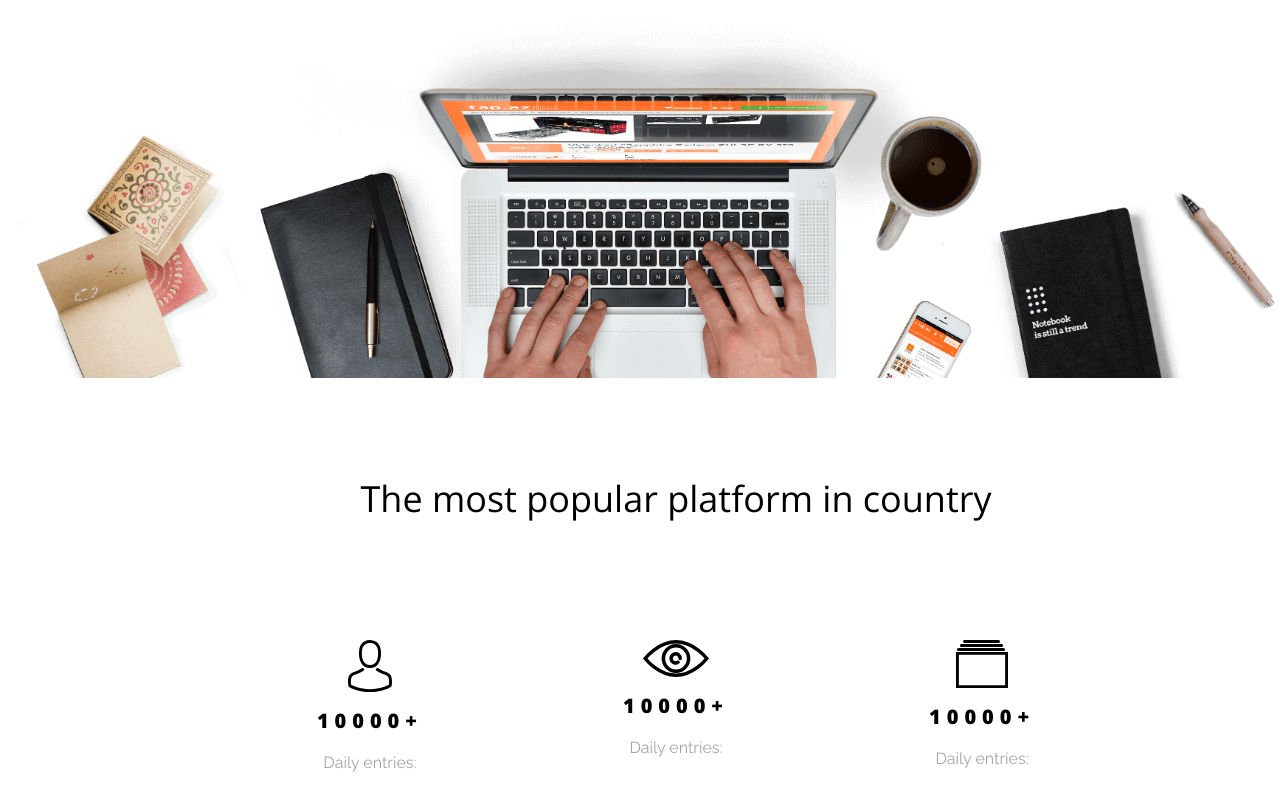
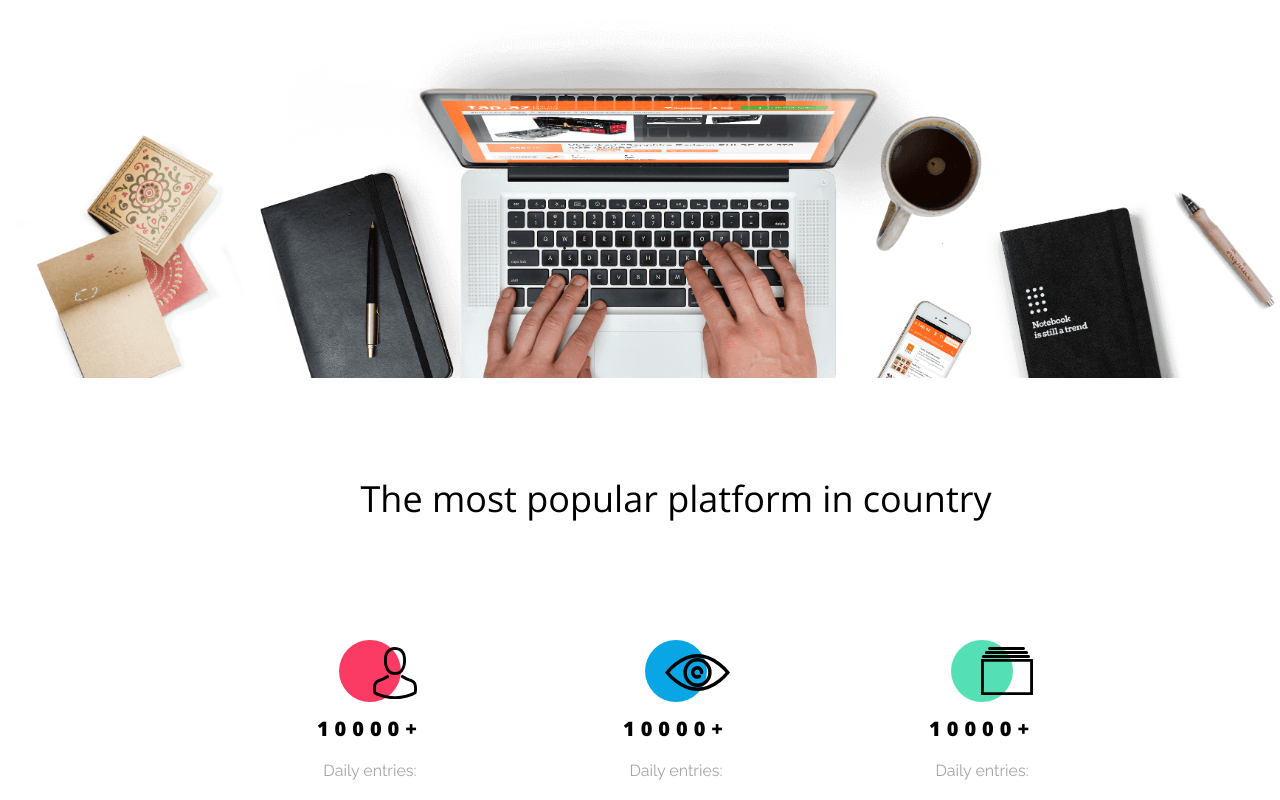
Before and after one commit to Jowitzki77/Best_shop, a plain HTML site: page index.html in a window 1280 px wide. Shown: the part 734-1534 px from the top of the page. Drawn offline with nearby package versions, Linux system fonts and the light colour scheme.

Commit message:
done cta section

```diff
--- a/css/style.css
+++ b/css/style.css
@@ -128,6 +128,9 @@ body{
 }
 .cta {
     text-align: center;
+    display: flex;
+    flex-direction: column;
+    align-items: center;
 }
 .cta img {
     margin-bottom: 15px;
@@ -143,3 +146,28 @@ body{
     font: normal normal normal 16px/19px var(--font-secondary);
     color: var(--grey-color-300);
 }
+.circle{
+    width: 62px;
+    height: 62px;
+    border-radius: 50%;
+    margin-bottom: 15px;
+}
+.red{
+    background-color: var(--red-color);
+}
+
+.blue{
+    background-color: var(--blue-color);
+}
+.green{
+    background-color: var(--green-color);
+}
+.circle img{
+    position: relative;
+    top: 7px;
+    right: -25px;
+}
+.blue img{
+    top: 14px;
+    right: -20px;
+}
--- a/index.html
+++ b/index.html
@@ -32,17 +32,23 @@
         <h2 class="section__heading">The most popular platform in country</h2>
         <div class="col-3">
             <div class="cta">
-                <img src="assets/person.svg" alt="person">
+                <div class="circle red">
+                    <img src="assets/person.svg" alt="person">
+                </div>
                 <p>10000+</p>
                 <p>Daily entries:</p>
             </div>
             <div class="cta">
-                <img src="assets/eye.svg" alt="person">
+                <div class="circle blue">
+                    <img src="assets/eye.svg" alt="person">
+                </div>
                 <p>10000+</p>
                 <p>Daily entries:</p>
             </div>
             <div class="cta">
-                <img src="assets/catalog.svg" alt="person">
+                <div class="circle green">
+                    <img src="assets/catalog.svg" alt="person">
+                </div>
                 <p>10000+</p>
                 <p>Daily entries:</p>
             </div>
```
